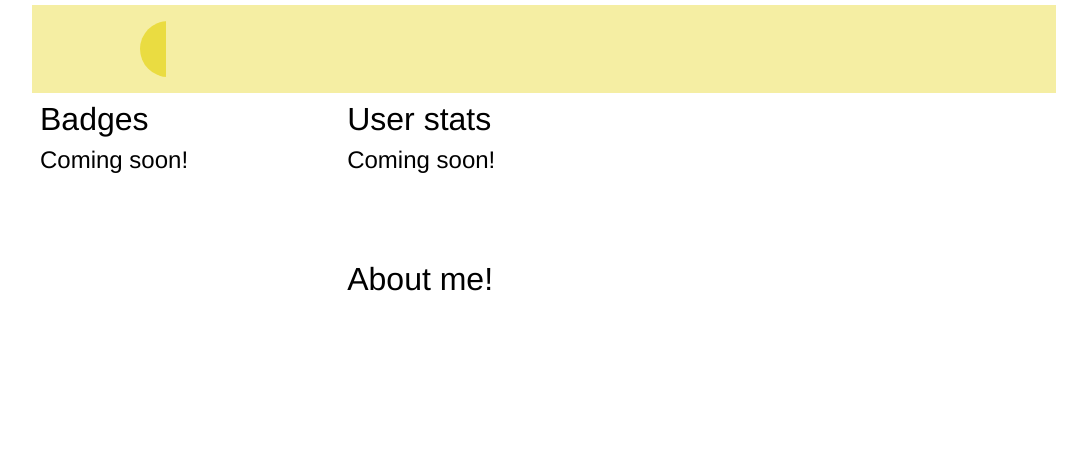
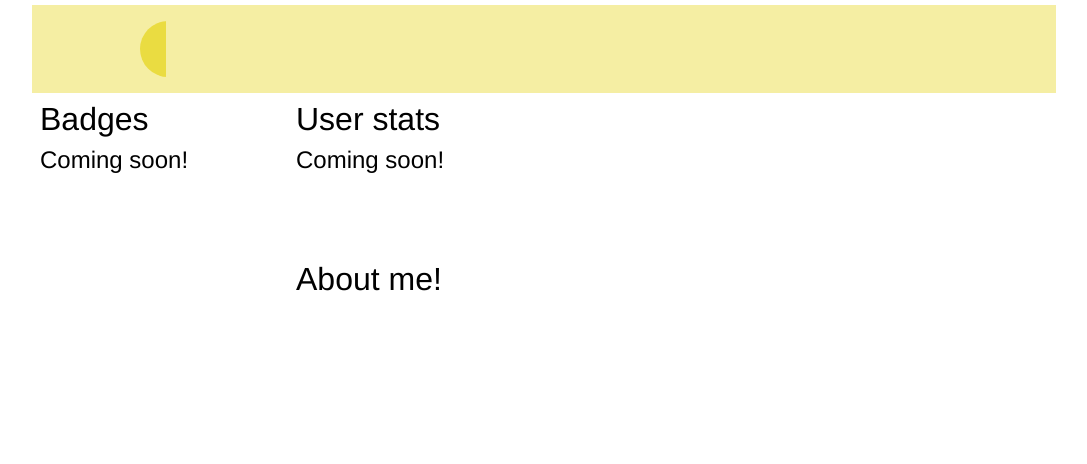
Before and after one commit to sopyb/Game-bot, a website: page sources/profile/html/rankCard.html in a window 1280 px wide. Shown: the part 279-743 px from the top of the page, without its empty margins (96-1183 px from the left). Drawn offline with Linux system fonts and the light colour scheme.

Commit message:
RankCard: Fixes for descriptions

```diff
--- a/sources/profile/html/rankCard.html
+++ b/sources/profile/html/rankCard.html
@@ -217,29 +217,38 @@
             }
 
             .extra{
+                max-height:45.5vh;
+                overflow: hidden;
                 display: flex;
-                flex-grow: 1;
             }
 
             .badges {
-                width: 30%;
+                width: 20vw;
                 background-color: rgba(var(--card-color), 0.75);
                 border-bottom-left-radius: 2vh;
             }
 
             .playerInfo {
                 display: flex;
-                flex-grow: 1;
+                width: 60vw;
                 flex-direction: column;
             }
 
             .stats{
+                width: 60vw;
                 height: 20vh;
                 background-color: rgba(var(--card-color), 0.6);
             }
 
             .aboutMe {
-                flex-grow: 1;
+                width: 60vw;
+            }
+
+            .description {
+                white-space: break-spaces;
+                overflow-wrap: break-word;
+                text-overflow: unset;
+                text-align: justify;
             }
 
             .description::after {
```
